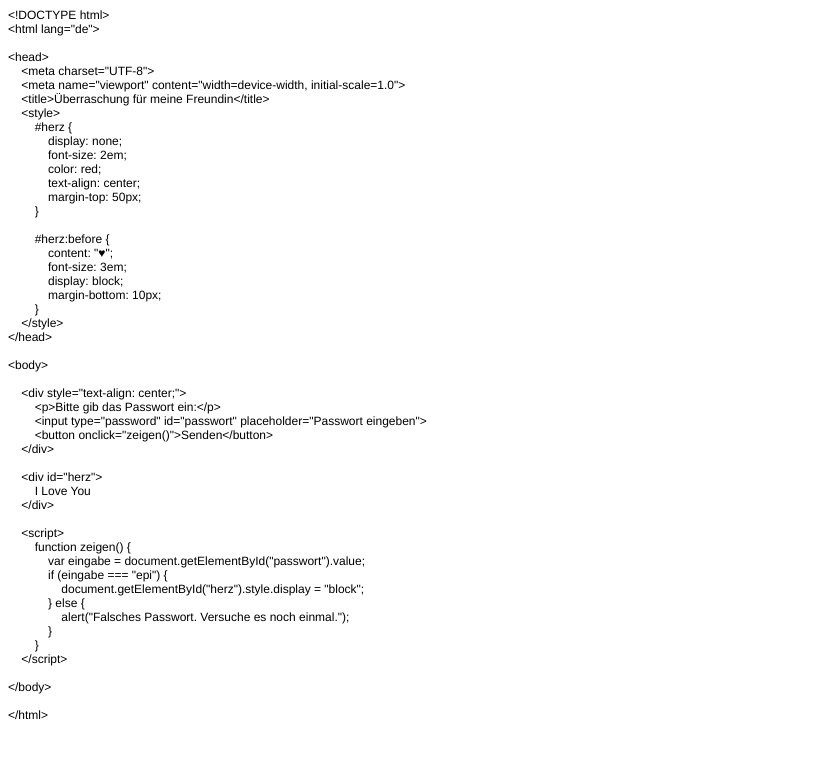
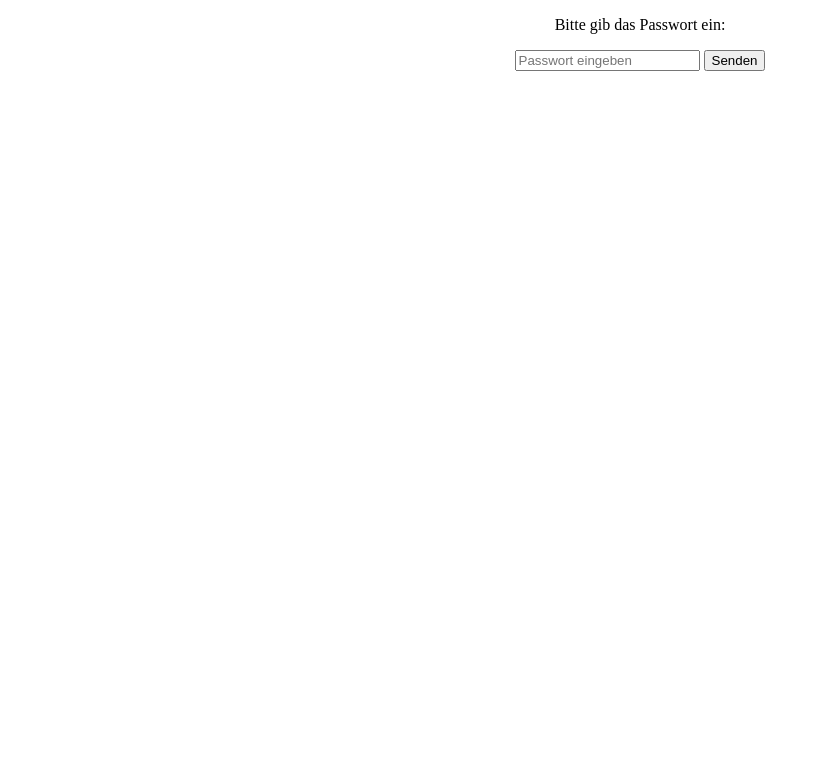
Before and after one commit to KhanTUB/FT, a plain HTML site: page index.html in a window 1280 px wide. Shown: the whole page, without its empty margins (0-820 px from the left). Drawn offline with Linux system fonts and the light colour scheme.

Commit message:
index.html

```diff
--- a/index.html
+++ b/index.html
@@ -1,67 +1,51 @@
-<!DOCTYPE html PUBLIC "-//W3C//DTD HTML 4.01//EN" "http://www.w3.org/TR/html4/strict.dtd">
-<html>
+<!DOCTYPE html>
+<html lang="de">
+
 <head>
-  <meta http-equiv="Content-Type" content="text/html; charset=utf-8">
-  <meta http-equiv="Content-Style-Type" content="text/css">
-  <title></title>
-  <meta name="Generator" content="Cocoa HTML Writer">
-  <meta name="CocoaVersion" content="2299.4">
-  <style type="text/css">
-    p.p1 {margin: 0.0px 0.0px 0.0px 0.0px; font: 12.0px Helvetica}
-    p.p2 {margin: 0.0px 0.0px 0.0px 0.0px; font: 12.0px Helvetica; min-height: 14.0px}
-  </style>
+    <meta charset="UTF-8">
+    <meta name="viewport" content="width=device-width, initial-scale=1.0">
+    <title>Überraschung für meine Freundin</title>
+    <style>
+        #herz {
+            display: none;
+            font-size: 2em;
+            color: red;
+            text-align: center;
+            margin-top: 50px;
+        }
+
+        #herz:before {
+            content: "♥";
+            font-size: 3em;
+            display: block;
+            margin-bottom: 10px;
+        }
+    </style>
 </head>
+
 <body>
-<p class="p1">&lt;!DOCTYPE html&gt;</p>
-<p class="p1">&lt;html lang="de"&gt;</p>
-<p class="p2"><br></p>
-<p class="p1">&lt;head&gt;</p>
-<p class="p1"><span class="Apple-converted-space">    </span>&lt;meta charset="UTF-8"&gt;</p>
-<p class="p1"><span class="Apple-converted-space">    </span>&lt;meta name="viewport" content="width=device-width, initial-scale=1.0"&gt;</p>
-<p class="p1"><span class="Apple-converted-space">    </span>&lt;title&gt;Überraschung für meine Freundin&lt;/title&gt;</p>
-<p class="p1"><span class="Apple-converted-space">    </span>&lt;style&gt;</p>
-<p class="p1"><span class="Apple-converted-space">        </span>#herz {</p>
-<p class="p1"><span class="Apple-converted-space">            </span>display: none;</p>
-<p class="p1"><span class="Apple-converted-space">            </span>font-size: 2em;</p>
-<p class="p1"><span class="Apple-converted-space">            </span>color: red;</p>
-<p class="p1"><span class="Apple-converted-space">            </span>text-align: center;</p>
-<p class="p1"><span class="Apple-converted-space">            </span>margin-top: 50px;</p>
-<p class="p1"><span class="Apple-converted-space">        </span>}</p>
-<p class="p2"><br></p>
-<p class="p1"><span class="Apple-converted-space">        </span>#herz:before {</p>
-<p class="p1"><span class="Apple-converted-space">            </span>content: "♥";</p>
-<p class="p1"><span class="Apple-converted-space">            </span>font-size: 3em;</p>
-<p class="p1"><span class="Apple-converted-space">            </span>display: block;</p>
-<p class="p1"><span class="Apple-converted-space">            </span>margin-bottom: 10px;</p>
-<p class="p1"><span class="Apple-converted-space">        </span>}</p>
-<p class="p1"><span class="Apple-converted-space">    </span>&lt;/style&gt;</p>
-<p class="p1">&lt;/head&gt;</p>
-<p class="p2"><br></p>
-<p class="p1">&lt;body&gt;</p>
-<p class="p2"><br></p>
-<p class="p1"><span class="Apple-converted-space">    </span>&lt;div style="text-align: center;"&gt;</p>
-<p class="p1"><span class="Apple-converted-space">        </span>&lt;p&gt;Bitte gib das Passwort ein:&lt;/p&gt;</p>
-<p class="p1"><span class="Apple-converted-space">        </span>&lt;input type="password" id="passwort" placeholder="Passwort eingeben"&gt;</p>
-<p class="p1"><span class="Apple-converted-space">        </span>&lt;button onclick="zeigen()"&gt;Senden&lt;/button&gt;</p>
-<p class="p1"><span class="Apple-converted-space">    </span>&lt;/div&gt;</p>
-<p class="p2"><br></p>
-<p class="p1"><span class="Apple-converted-space">    </span>&lt;div id="herz"&gt;</p>
-<p class="p1"><span class="Apple-converted-space">        </span>I Love You</p>
-<p class="p1"><span class="Apple-converted-space">    </span>&lt;/div&gt;</p>
-<p class="p2"><br></p>
-<p class="p1"><span class="Apple-converted-space">    </span>&lt;script&gt;</p>
-<p class="p1"><span class="Apple-converted-space">        </span>function zeigen() {</p>
-<p class="p1"><span class="Apple-converted-space">            </span>var eingabe = document.getElementById("passwort").value;</p>
-<p class="p1"><span class="Apple-converted-space">            </span>if (eingabe === "epi") {</p>
-<p class="p1"><span class="Apple-converted-space">                </span>document.getElementById("herz").style.display = "block";</p>
-<p class="p1"><span class="Apple-converted-space">            </span>} else {</p>
-<p class="p1"><span class="Apple-converted-space">                </span>alert("Falsches Passwort. Versuche es noch einmal.");</p>
-<p class="p1"><span class="Apple-converted-space">            </span>}</p>
-<p class="p1"><span class="Apple-converted-space">        </span>}</p>
-<p class="p1"><span class="Apple-converted-space">    </span>&lt;/script&gt;</p>
-<p class="p2"><br></p>
-<p class="p1">&lt;/body&gt;</p>
-<p class="p2"><br></p>
-<p class="p1">&lt;/html&gt;</p>
+
+    <div style="text-align: center;">
+        <p>Bitte gib das Passwort ein:</p>
+        <input type="password" id="passwort" placeholder="Passwort eingeben">
+        <button onclick="zeigen()">Senden</button>
+    </div>
+
+    <div id="herz">
+        I Love You
+    </div>
+
+    <script>
+        function zeigen() {
+            var eingabe = document.getElementById("passwort").value;
+            if (eingabe === "epi") {
+                document.getElementById("herz").style.display = "block";
+            } else {
+                alert("Falsches Passwort. Versuche es noch einmal.");
+            }
+        }
+    </script>
+
 </body>
+
 </html>
```
